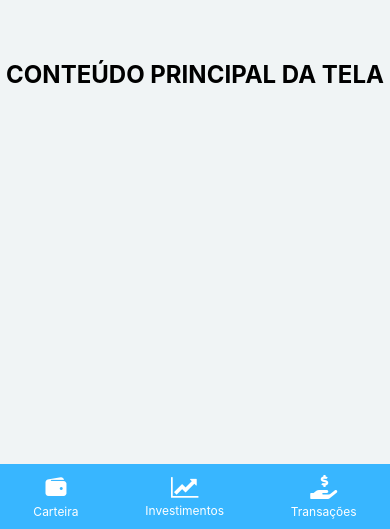
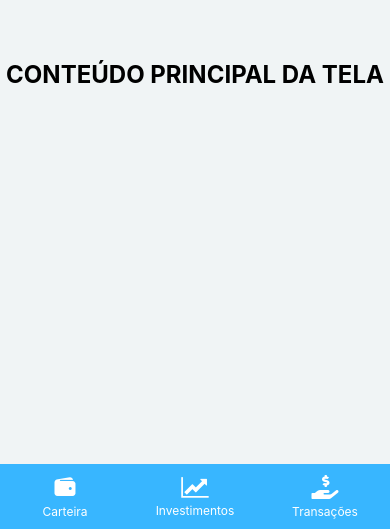
Before and after one commit to JonPer3z/Material_Aula_Projeto_PPDM, a React Native app in the folder ControlCash/: screen / in a window 390 px wide. Shown: the part 315-844 px from the top of the page. Built offline with nearby package versions, Linux system fonts and the light colour scheme.

Commit message:
CorrecaoFooter

```diff
--- a/ControlCash/src/Components/Footer.js
+++ b/ControlCash/src/Components/Footer.js
@@ -35,11 +35,13 @@ const styles = StyleSheet.create({
     alignItems: 'center',
   },
   footerButton: {
+    flex: 1,
     alignItems: 'center',
   },
   footerText: {
     color: COLORS.white,
     fontSize: 12,
     marginTop: 4,
+    alignItems: 'center',
   },
 });
```
